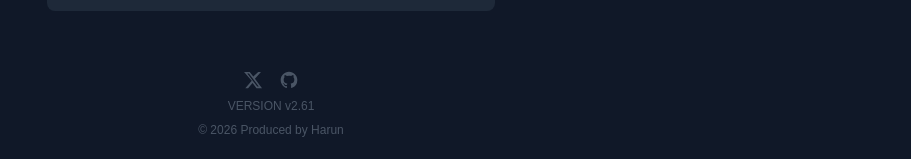
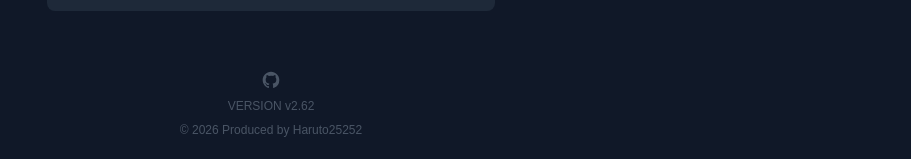
Before and after one commit to Haruto25252/pick-pool-tool, a Next.js app: page /login in a window 1280 px wide. Shown: the part 730-889 px from the top of the page, without its empty margins (369-1280 px from the left). Built offline with nearby package versions, Linux system fonts and the light colour scheme; no server answers.

Commit message:
Update layout.tsx

```diff
--- a/app/layout.tsx
+++ b/app/layout.tsx
@@ -51,12 +51,6 @@ export default function RootLayout({
       {children}
         <footer className="bg-gray-900 pb-6 flex flex-col items-center gap-2 text-gray-600">
           <div className="flex gap-4">
-          <a href="https://x.com/Harun0502" target="_blank" rel="noopener noreferrer"
-            className="hover:text-gray-400 transition-colors">
-            <svg xmlns="http://www.w3.org/2000/svg" width="20" height="20" viewBox="0 0 24 24" fill="currentColor">
-              <path d="M18.244 2.25h3.308l-7.227 8.26 8.502 11.24H16.17l-4.714-6.231-5.401 6.231H2.748l7.73-8.835L1.254 2.25H8.08l4.259 5.631zm-1.161 17.52h1.833L7.084 4.126H5.117z"/>
-            </svg>
-          </a>
           <a href="https://github.com/Haruto25252/pick-pool-tool" target="_blank" rel="noopener noreferrer"
             className="hover:text-gray-400 transition-colors">
             <svg xmlns="http://www.w3.org/2000/svg" width="20" height="20" viewBox="0 0 24 24" fill="currentColor">
@@ -64,8 +58,8 @@ export default function RootLayout({
             </svg>
           </a>
         </div>
-        <p className="text-xs">VERSION v2.61</p>
-        <p className="text-xs">© 2026 Produced by Harun</p>
+        <p className="text-xs">VERSION v2.62</p>
+        <p className="text-xs">© 2026 Produced by Haruto25252</p>
       </footer>
       <SpeedInsights />
       </Providers>
```
